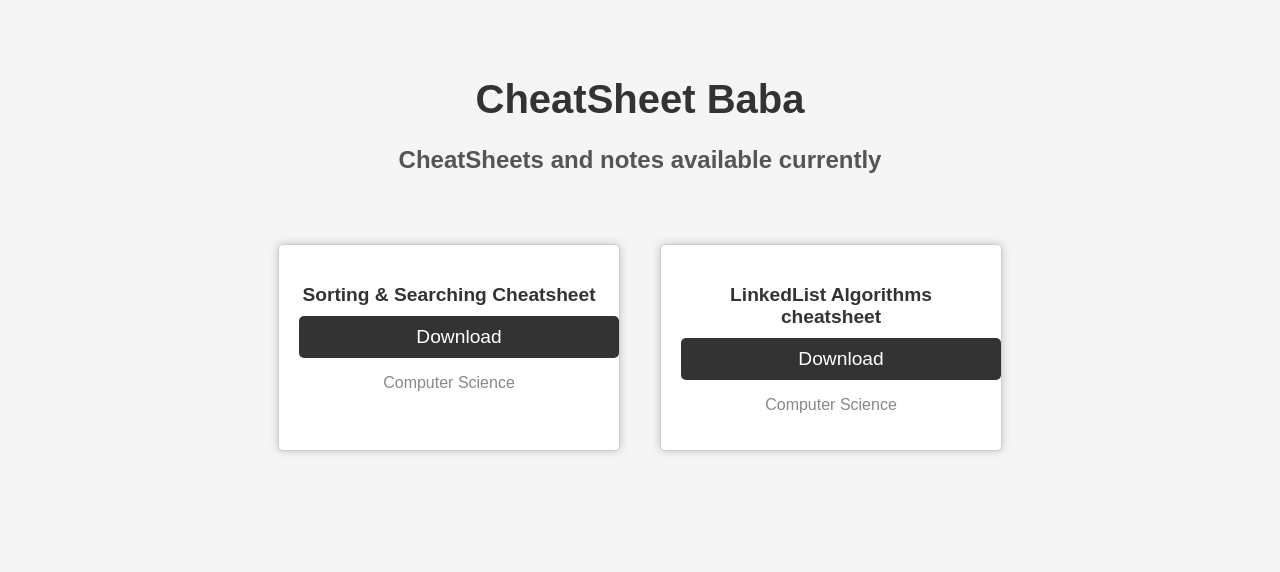
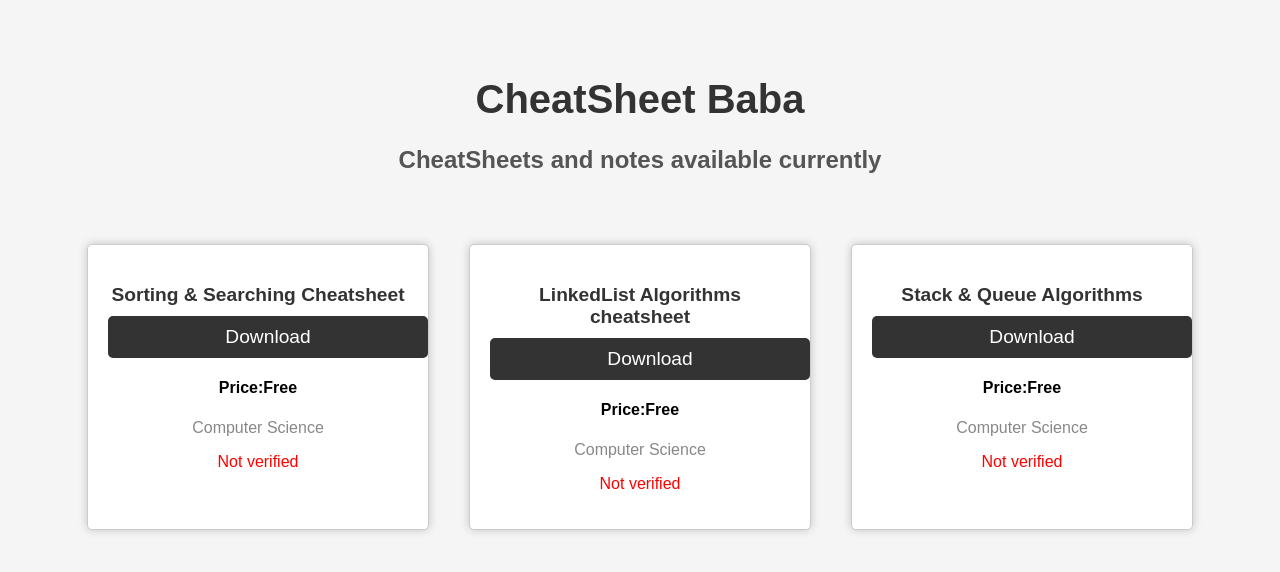
Before and after one commit to Sudip200/Private-firm, a React (Create React App) app: page / in a window 1280 px wide. Shown: the top 572 px of the page. Built offline with nearby package versions, Linux system fonts and the light colour scheme.

Commit message:
adding new file

```diff
--- a/src/App.js
+++ b/src/App.js
@@ -3,12 +3,21 @@
 const data=[{
   name:"Sorting & Searching Cheatsheet",
   category:"Computer Science",
-  link:"https://drive.google.com/file/d/1vsYE6GK7Qg6yomc-TtECSoiIr4D48siE/view?usp=sharing"
+  link:"https://drive.google.com/file/d/1vsYE6GK7Qg6yomc-TtECSoiIr4D48siE/view?usp=sharing",
+  price:"Free",
+  verified:"no"
 },{
   name:"LinkedList Algorithms cheatsheet",
   category:"Computer Science",
-  link:"https://drive.google.com/file/d/15PuktHXd4pAkaaENe07Rug4sPqjeXqJk/view?usp=sharing"
-}]
+  link:"https://drive.google.com/file/d/15PuktHXd4pAkaaENe07Rug4sPqjeXqJk/view?usp=sharing",
+  price:"Free",
+  verified:"no"
+},
+{name:"Stack & Queue Algorithms",
+  category:"Computer Science",
+  link:"https://drive.google.com/file/d/1KXly6pEwRDB6yb_r6uvia6rA2eEU5Dae/view?usp=sharing",
+  price:"Free",
+  verified:"no"}]
 function App() {
   return (
     <div className="App">
@@ -19,7 +28,9 @@
           return(<div className='cheat-sheet'>
            <h3>{item.name}</h3>
            <a href={item.link} >Download</a>
+          <h4>Price:{item.price}</h4>
            <p>{item.category}</p>
+           {item.verified==="yes"?<p style={{color:'green'}}>verified</p>:<p style={{color:'red'}}>Not verified</p>}
           </div>)
         })}
        </div>
```
